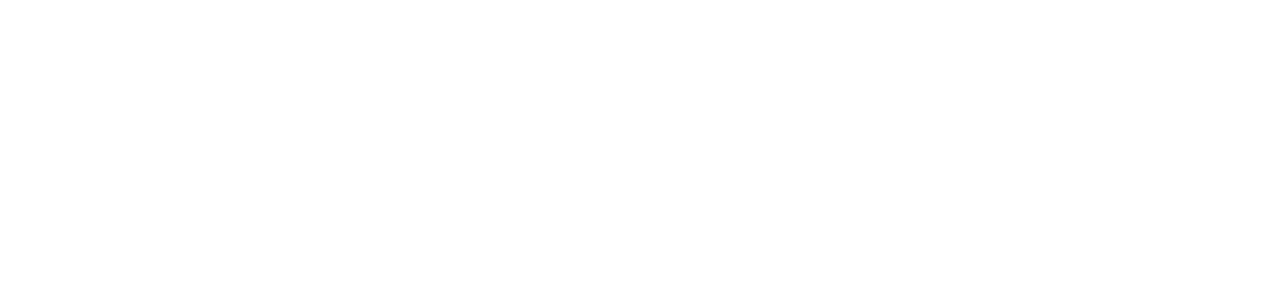
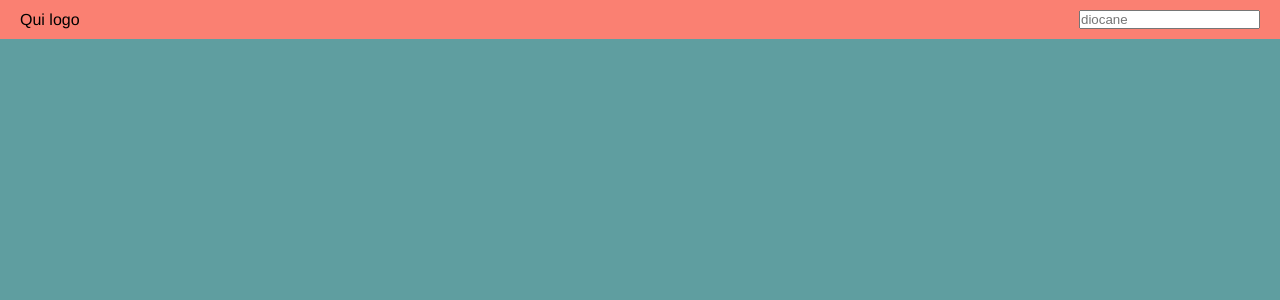
Before and after one commit to AlfaProgrammer/vue-boolflix, a Vue app: page / in a window 1280 px wide. Shown: the top 300 px of the page. Built offline with nearby package versions, Linux system fonts and the light colour scheme.

Commit message:
Fine milestone 1

```diff
--- a/package.json
+++ b/package.json
@@ -8,6 +8,7 @@
     "lint": "vue-cli-service lint"
   },
   "dependencies": {
+    "axios": "^0.26.1",
     "core-js": "^3.8.3",
     "vue": "^2.6.14"
   },
--- a/src/App.vue
+++ b/src/App.vue
@@ -1,26 +1,30 @@
 <template>
   <div id="app">
-
+    <BoolMain />
   </div>
 </template>
 
 <script>
-
+import BoolMain from "./components/BoolMain.vue"
 export default {
   name: 'App',
   components: {
-
+    BoolMain
   }
 }
 </script>
 
 <style lang="scss">
+*{
+    margin: 0;
+    padding: 0;
+    box-sizing: border-box;
+  }
+
 #app {
   font-family: Avenir, Helvetica, Arial, sans-serif;
   -webkit-font-smoothing: antialiased;
   -moz-osx-font-smoothing: grayscale;
-  text-align: center;
-  color: #2c3e50;
-  margin-top: 60px;
+
 }
 </style>
--- /dev/null
+++ b/src/components/BoolHeader.vue
@@ -0,0 +1,35 @@
+<template>
+    <header>
+        <div class="logo">Qui logo</div>
+        <input type="search" v-model="filter" placeholder="diocane" @keyup.enter="changheFilter">
+    </header>
+</template>
+
+<script>
+
+export default {
+    name: 'BoolHeader',
+    emits:['filterChanged'],
+    data(){
+        return {
+            filter: '',
+        }
+    },
+    methods:{
+        changheFilter(){
+            this.$emit('filterChanged', this.filter)
+        }
+    }
+}
+</script>
+
+<style lang="scss" scoped>
+    header{
+        display: flex;
+        align-items: center;
+        justify-content: space-between;
+        padding: 10px 20px;
+        background-color: salmon;
+        margin-bottom: 50px;
+    }
+</style>>
--- /dev/null
+++ b/src/components/BoolMain.vue
@@ -0,0 +1,77 @@
+<template>
+    <main>
+        <BoolHeader @filterChanged="serverCall"/>
+        <ul>
+             <li v-for="el in moviesList" :key="el.id">
+                 <p>{{el.title}}</p>
+                 <p>{{el.original_title}}</p>
+                 <p>{{el.original_language}}</p>
+                 <p>{{el.vote_average}}</p>
+             </li>
+        </ul>
+    </main>
+</template>
+
+<script>
+import BoolHeader from './BoolHeader.vue'
+import axios from 'axios'
+
+export default {
+    name:'BoolMain',
+    data(){
+        return{
+            serverUrl: 'https://api.themoviedb.org/3',
+            myKey: '720317410d2e858d6cb80c13e2f70aca',
+            moviesList:[]
+        }
+    },
+    components:{
+        BoolHeader
+    },
+    methods:{
+        // chiamata al server
+        serverCall( filter ){
+            axios.get(`${this.serverUrl}/search/movie`,{
+                params: {
+                    api_key: this.myKey,
+                    query: filter
+                }
+            })
+            .then( response => {
+                console.log( response.data.results )
+                this.moviesList = response.data.results
+            } )
+            .catch( err => {
+                console.log(err.response)
+            })
+        }
+    },
+}
+</script>
+
+<style lang="scss" scoped>
+    main{
+        background-color: cadetblue;
+        height: 100vh;
+        overflow-y: auto;
+
+        ul{
+            list-style: none;
+            display: grid;
+            grid-template-columns: repeat(5, 1fr);
+            gap: 10px;
+
+            max-width: 80%;
+            padding-inline: 20px;
+            margin: 0 auto;
+            background-color: salmon;
+
+            li{
+                border: 2px solid red;
+                p{
+
+                }
+            }
+        }
+    }
+</style>
```
Also changed, not shown: src/store.js (added, +10 -0 lines), 1 other file (tests, documents, lock files or other folders).
